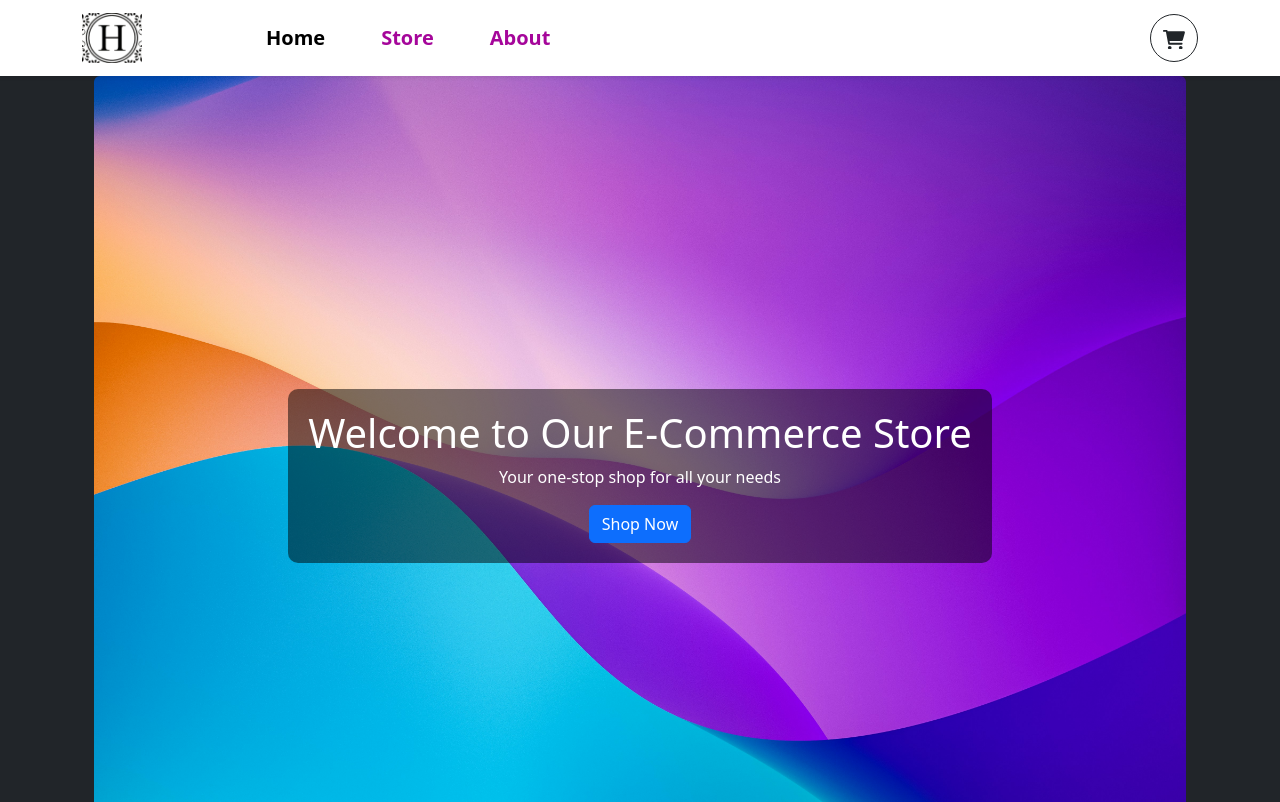
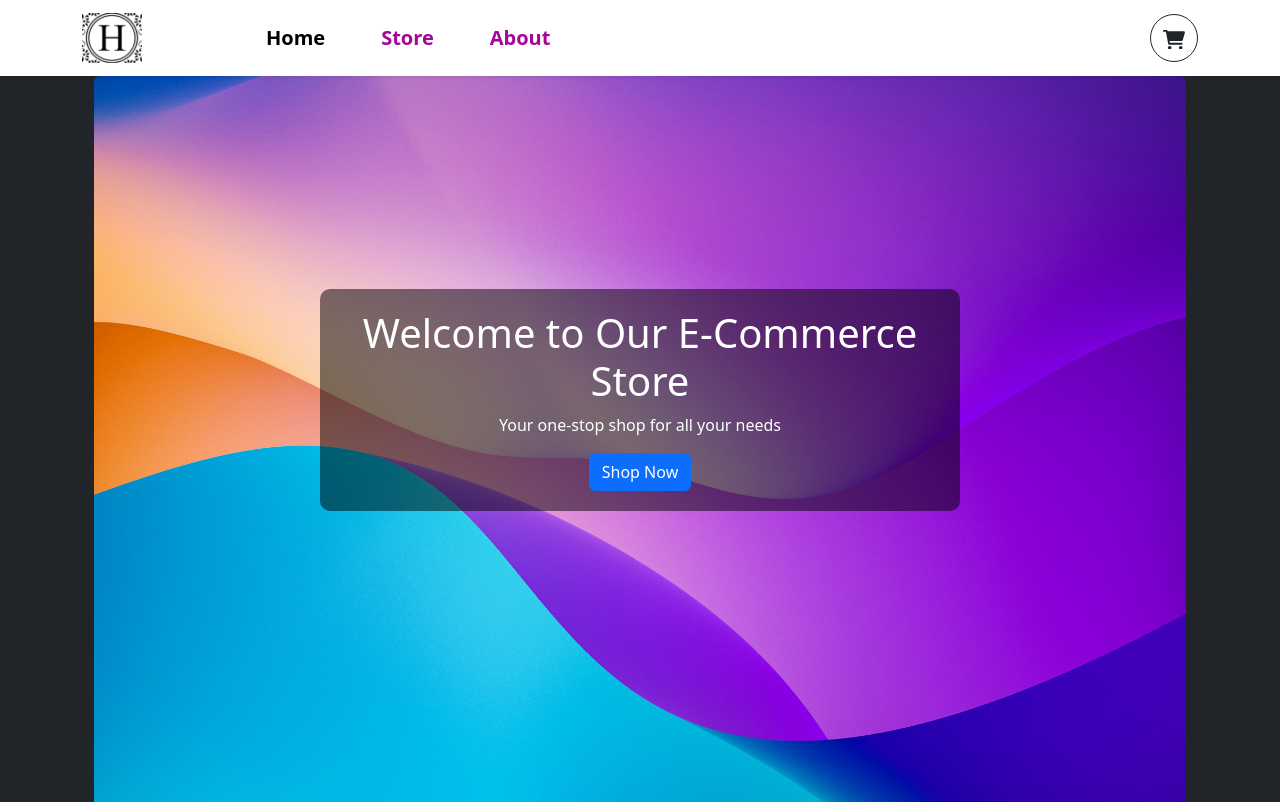
Before and after one commit to halleluyahadesuyi/ecommerce-store-shopping-cart, a React (Vite) app: page / in a window 1280 px wide. Shown: the top 802 px of the page. Built offline with nearby package versions, Linux system fonts and the light colour scheme.

Commit message:
refactor: Change background image's path, tag, and css

```diff
--- a/src/App.css
+++ b/src/App.css
@@ -1,12 +1,17 @@
 /* Homepage image background  */
 .landing-cover {
-  background: url("/imgs/cover.jpg") no-repeat center center;
-  background-size: cover;
+  /* background: url("/imgs/cover.jpg") no-repeat center center; */
+  /* background-repeat: no-repeat;
+  background-position: center center;
+  background-size: cover; */
+  width: 100%;
   height: 100vh;
-  display: flex;
+  object-fit: cover;
+  position: relative;
+  /* display: flex;
   justify-content: center;
   align-items: center;
-  position: relative;
+  position: relative; */
 }
 
 /* Homepage welcome-text background */
@@ -14,6 +19,11 @@
   background: rgba(0, 0, 0, 0.5);
   padding: 20px;
   border-radius: 10px;
+  z-index: 99;
+  position: absolute;
+  top: 50%;
+  left: 50%;
+  transform: translate(-50%, -50%);
 }
 
 /* Navbar item hover and active states */
--- a/src/pages/Home.tsx
+++ b/src/pages/Home.tsx
@@ -1,18 +1,22 @@
 import { Link } from "react-router-dom";
 import { Container, Button } from "react-bootstrap";
+import coverImage from "../assets/cover.jpg";
 import "../App.css";
 
 export function Home() {
   return (
     <Container className="bg-dark text-light">
-      <div className="landing-cover rounded">
+      <img
+        src={coverImage}
+        alt="cover-image"
+        className="landing-cover rounded"
+      />
       <div className="cover-text text-center text-white">
         <h1>Welcome to Our E-Commerce Store</h1>
         <p>Your one-stop shop for all your needs</p>
         <Link to="/store">
           <Button variant="primary">Shop Now</Button>
         </Link>
-        </div>
       </div>
 
       <Container className="bg-light text-dark p-5 border border-5 border-info rounded-pill">
```
Also changed, not shown: src/assets/cover.jpg (renamed from public/imgs/cover.jpg). Lines whose indentation alone changed are shown as unchanged.
